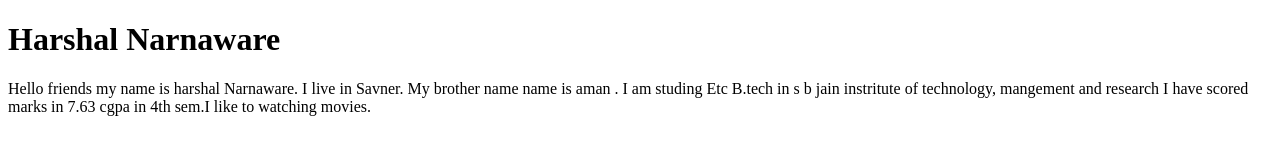
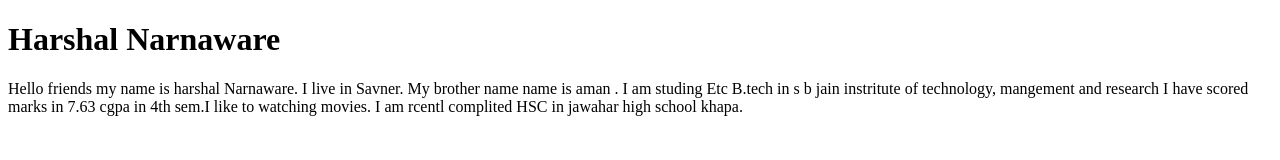
Before and after one commit to harshalnarnaware/harshalnarnaware.github.io, a plain HTML site: page index.html in a window 1280 px wide. Drawn offline with Linux system fonts and the light colour scheme.

Commit message:
Update index.html

```diff
--- a/index.html
+++ b/index.html
@@ -11,6 +11,7 @@
 	I am studing Etc B.tech in s b jain instritute of technology, mangement and research
 
 	I have scored marks in 7.63 cgpa in 4th sem.I like to watching movies.
+	I am rcentl complited HSC in jawahar high school khapa.
 	</p>
 
 </body>
```
